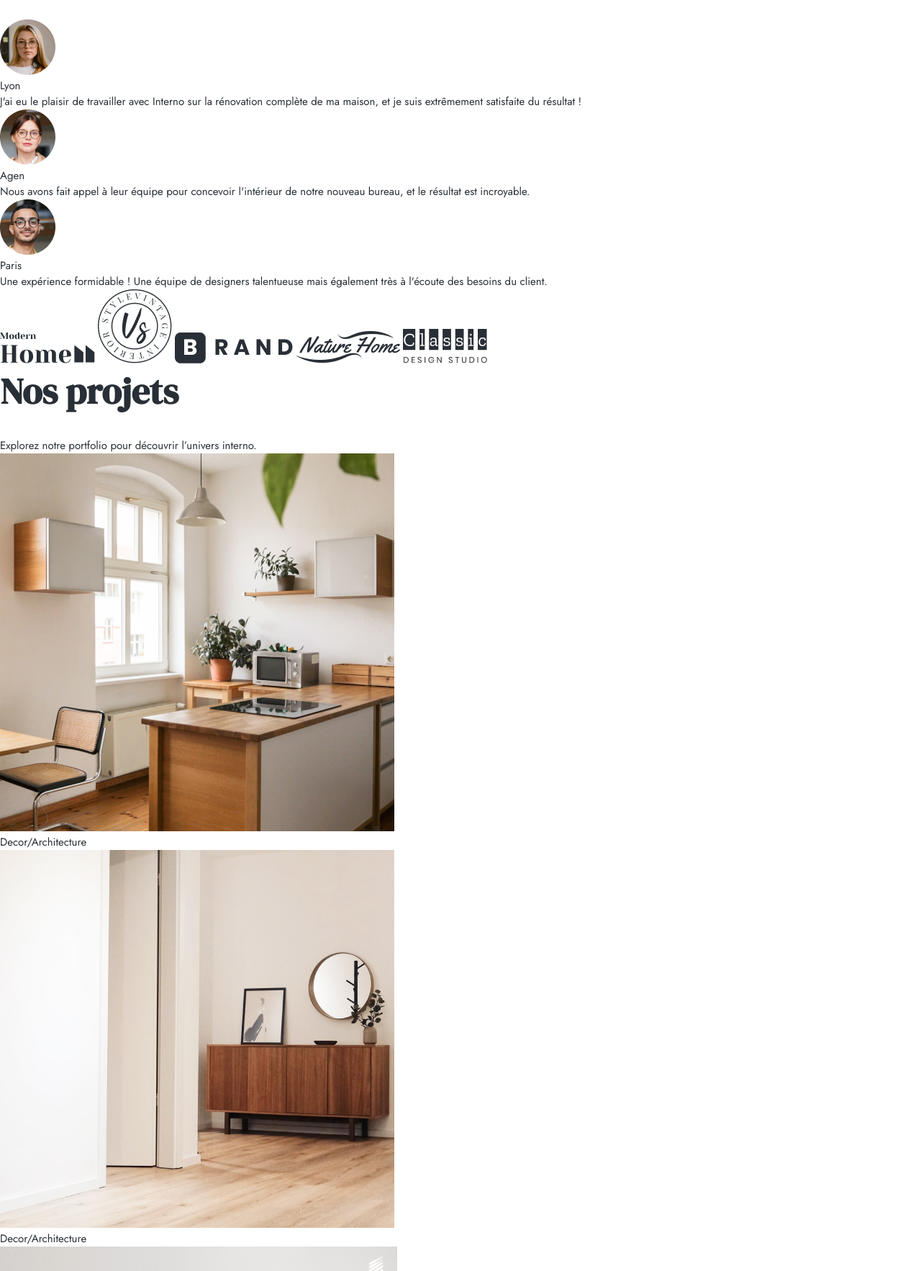
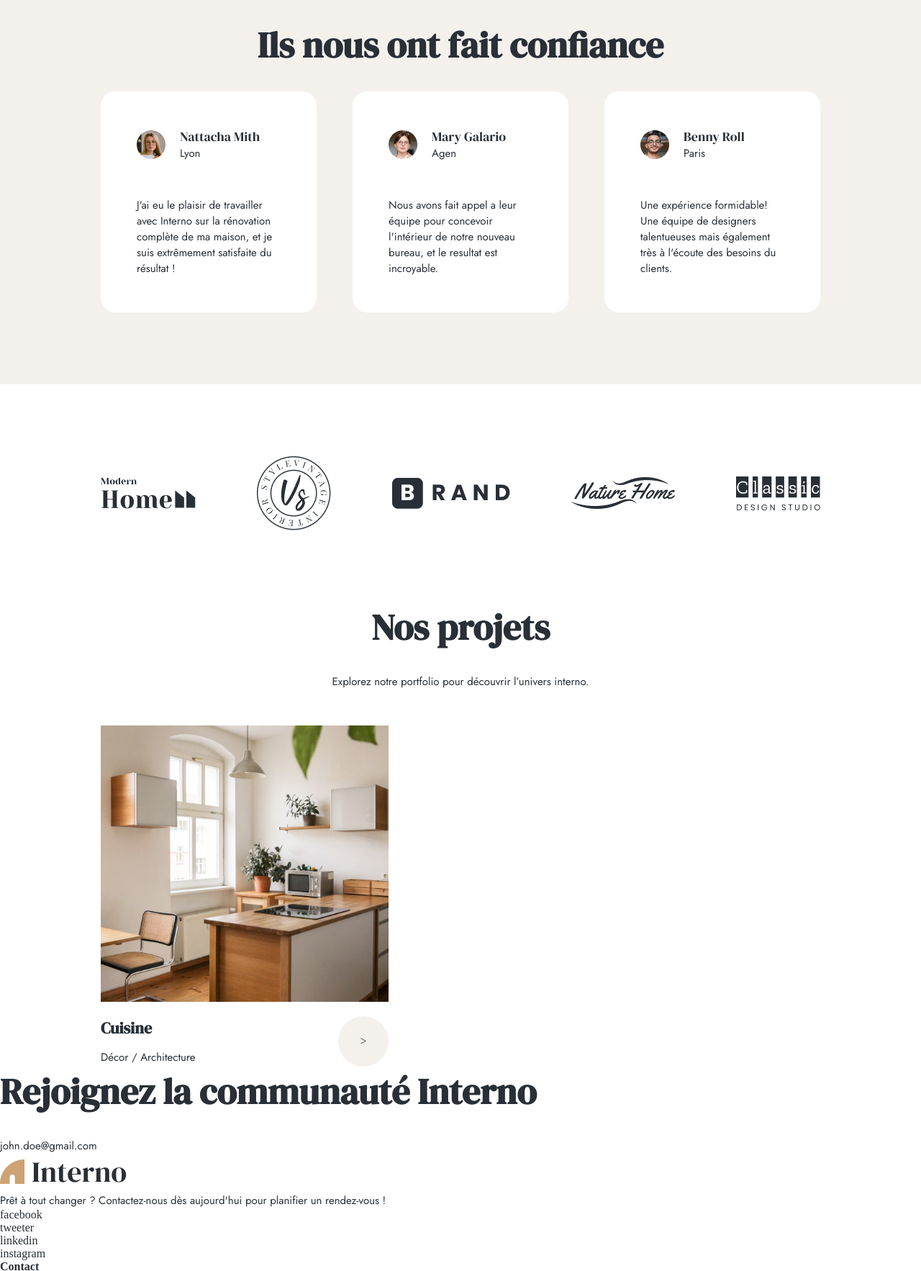
Before and after one commit to BarbieFehla/INTERNO, a plain HTML site: page index.html in a window 1280 px wide. Shown: the part 1761-3527 px from the top of the page at 72% size. Drawn offline with Linux system fonts and the light colour scheme.

Commit message:
devis avis clients partenaires projets

```diff
--- a/index.html
+++ b/index.html
@@ -81,68 +81,89 @@
     </section>
 
     <!--SECTION DEVIS-->
-
     <section class="flex spaceBetween container paddingTop100">
         <div class="width45">
             <h2>Nous créons l'art de la vie élégante</h2>
-            <p class="pSectionDevis">Transformez votre maison en un espace élégant et fonctionnel avec nos services de design résidentiel sur
+            <p class="pSectionDevis">Transformez votre maison en un espace élégant et fonctionnel avec nos services de
+                design résidentiel sur
                 mesure.</p>
             <div class="flex gap20 alignCenter">
                 <img src="assets/Call.png" alt="icône de téléphone" class="iconCall">
                 <div>
-                        <p>012345678</p>
+                    <p class="bold">012345678</p>
                     <p>Apellez-nous n’importe quand</p>
                 </div>
             </div>
             <a href="" class="btn">Obtenez un devis gratuit ➜</a>
         </div>
 
-                <img src="assets/image-article.jpg"
-                     alt="photo d'une cuisine ouverte blanche"
-                     class="width45 imgSectionDevis">
+        <img src="assets/image-article.jpg" alt="photo d'une cuisine ouverte blanche" class="width45 imgSectionDevis">
 
         </div>
 
         </div>
     </section>
 
-    <!--SECTION 3-->
+    <!--SECTION AVIS CLIENTS-->
 
-    <section>
-        <div>
-            <h2>Ils nous font confiance</h2>
-            <div>
-                <div>
+    <section class="sectionAvis">
+        <div class="container flex spaceBetween">
+            <h2 class="textCenter">Ils nous ont fait confiance</h2>
+
+            <!-- carte avis 1-->
+
+            <div class="card width30 flex alignCenter gap20">
                 <img src="assets/user3.png" alt="Nattacha Mith">
-                    <div>
+
+                <!--boite prénom+localisation-->
+
+                <div class="alignCenter  width30">
+                    <p class="nomProfil">Nattacha Mith</p>
                     <p>Lyon</p>
+                </div>
+
                 <p>J'ai eu le plaisir de travailler avec Interno sur la rénovation complète de ma maison, et je
                     suis extrêmement satisfaite du résultat !</p>
             </div>
+
+            <!-- carte avis 2-->
+
+            <div class="card width30 flex alignCenter gap20">
+                <img src="assets/user2.png" alt="Mary Galario">
+
+                <!--boite prénom+localisation-->
+
+                <div class="alignCenter  width30 ">
+                    <p class="nomProfil">Mary Galario</p>
+                    <p>Agen</p>
                 </div>
-                <div>
-                    <img src="assets/user2.png" alt="Mary Galario">
-                    <div>
-                        <p>Agen</p>
-                        <p>Nous avons fait appel à leur équipe pour concevoir l'intérieur de notre nouveau bureau, et le
-                            résultat est incroyable.</p>
+                <p>Nous avons fait appel a leur équipe pour concevoir l'intérieur de notre nouveau bureau, et le
+                    resultat est incroyable.</p>
             </div>
+
+            <!-- carte avis 3-->
+
+            <div class="card width30 flex alignCenter gap20">
+                <img src="assets/user1.png" alt="Benny Roll">
+
+                <!--boite prénom+localisation-->
+
+                <div class="alignCenter width30 ">
+                    <p class="nomProfil">Benny Roll</p>
+                    <p>Paris</p>
                 </div>
-                <div>
-                    <img src="assets/user1.png" alt="Benny Roll">
-                    <div>
-                        <p>Paris</p>
-                        <p>Une expérience formidable ! Une équipe de designers talentueuse mais également très à
-                            l'écoute des besoins du client.</p>
+                <p>Une expérience formidable! Une équipe de designers talentueuses mais également très à l'écoute des
+                    besoins du clients.</p>
+
+
             </div>
-                </div>
-            </div>
+
         </div>
     </section>
 
-    <!--SECTION 4-->
+    <!--SECTION NOS PARTENAIRES-->
 
-    <section>
+    <section class="flex spaceBetween container paddingTop100 alignCenter">
 
         <img src="assets/moderne-home.png" alt="partenaire1">
         <img src="assets/vintage.png" alt="partenaire2">
@@ -152,45 +173,22 @@
 
     </section>
 
-    <!--SECTION 5-->
+    <!--SECTION NOS PROJETS-->
 
-    <section>
-        <h2>Nos projets</h2>
-        <p>Explorez notre portfolio pour découvrir l’univers interno.</p>
+    <section class="container paddingTop100">
+        <h2 class="textCenter">Nos projets</h2>
+        <p class="textCenter">Explorez notre portfolio pour découvrir l’univers interno.</p>
+
+        <!-- Boîte contenant les cartes -->
+        <div class=" containerCardProjet flex spaceBetween">
+            <!-- Carte cuisine-->
+            <div class="cardProjets width40 flex spaceBetween alignCenter">
+                <img src="assets/cuisine.jpg" alt="image de cuisine">
                 <div>
-            <img src="assets/cuisine.jpg" alt="cuisine">
-            <div>
-                <div>
-                    <p>Decor/Architecture</p>
+                    <h3>Cuisine</h3>
+                    <P>Décor / Architecture</P>
                 </div>
-            </div>
-        </div>
-
-        <div>
-            <img src="assets/entree-et-garage.jpg" alt="entree et garage">
-            <div>
-                <div>
-                    <p>Decor/Architecture</p>
-                </div>
-            </div>
-        </div>
-
-        <div>
-            <img src="assets/bureau-et-chambre.jpg" alt="bureau et chambre">
-            <div>
-                <div>
-                    <p>Decor/Architecture </p>
-                </div>
-            </div>
-        </div>
-
-
-        <div>
-            <img src="assets/cabinet-et-salon.jpg" alt="cabinet et salon">
-            <div>
-                <div>
-                    <p>Decor/Architecture</p>
-                </div>
+                <a href="">></a>
             </div>
         </div>
 
--- a/style.css
+++ b/style.css
@@ -25,33 +25,41 @@ a {
     font-size: "Jost", sans-serif;
     text-decoration: none;
     color: #292F36;
-}                          /* une classe par fonction */
+}                    /* une classe par fonction */
 
 li {
     list-style: none;
-}                           /* une classe par fonction */
+}                    /* une classe par fonction */
 
 h1 {
     font-family: "DM serif Display", serif;
     font-size: 85px;
-}                               /* une classe par fonction */
+}                    /* une classe par fonction */
 
 h2 {
     font-family: "DM Serif Display", serif;
     font-size: 50px;
-    margin-bottom: 30px
-}                               /* une classe par fonction */
+    margin-bottom: 30px;
+    width: 100%;
+}                    /* une classe par fonction */
 
 h3 {
     font-family: "DM Serif Display", serif;
     font-size: 22px;
     margin-bottom: 15px;
-}                               /* une classe par fonction */
+}                    /* une classe par fonction */
 
 p {
     font-family: "Jost", sans-serif;
     font-size: 15px;
-}             /* une classe par fonction */
+}                    /* une classe par fonction */
+
+
+.bold{
+    font-weight: 700;
+}
+
+
 
 
                 /* PROPRIETE FLEX BLOX*/
@@ -101,7 +109,11 @@ p {
 
 .width30 {
     width: 30%;
-}                       /* une classe par fonction */
+}
+                     /* une classe par fonction */
+.width40{
+    width:40%;
+}
 
 .width45 {
     width: 45%;
@@ -165,3 +177,63 @@ p {
 .pSectionDevis{
     margin-bottom: 15px;
 }
+
+
+/* SECTION CLIENTS */
+
+.card{
+    background-color: white;
+    padding: 50px;
+    border-radius: 20px;
+}
+
+.sectionAvis {
+    background-color: #F4F0EC;
+    padding-top: 100px;
+    padding-bottom: 100px;
+}
+
+
+.card>div {
+    width: 70%;
+    background-color: white;
+}
+
+.card>img{
+    width: 20%;
+}
+
+.card>p{
+    margin-top: 30px;
+}
+
+.nomProfil{
+    font-family: "DM Serif Display", serif;
+    font-size: 18px;
+}
+
+
+ /* SECTION NOS PARTENAIRES */
+
+   /* SECTION NOS PROJETS*/
+
+.cardProjets{
+    background-color:white;
+}
+.cardProjets>img{
+    width: 100%;
+    margin-bottom: 20px;
+}
+.cardProjets > a {
+    display: flex;
+    align-items: center;
+    justify-content: center;
+    background-color: #F4F0EC;
+    width: 70px;
+    height:70px;
+    border-radius: 100px;
+}
+
+.containerCardProjet {
+    margin-top: 50px;
+}
```
Lines whose indentation alone changed are shown as unchanged.
